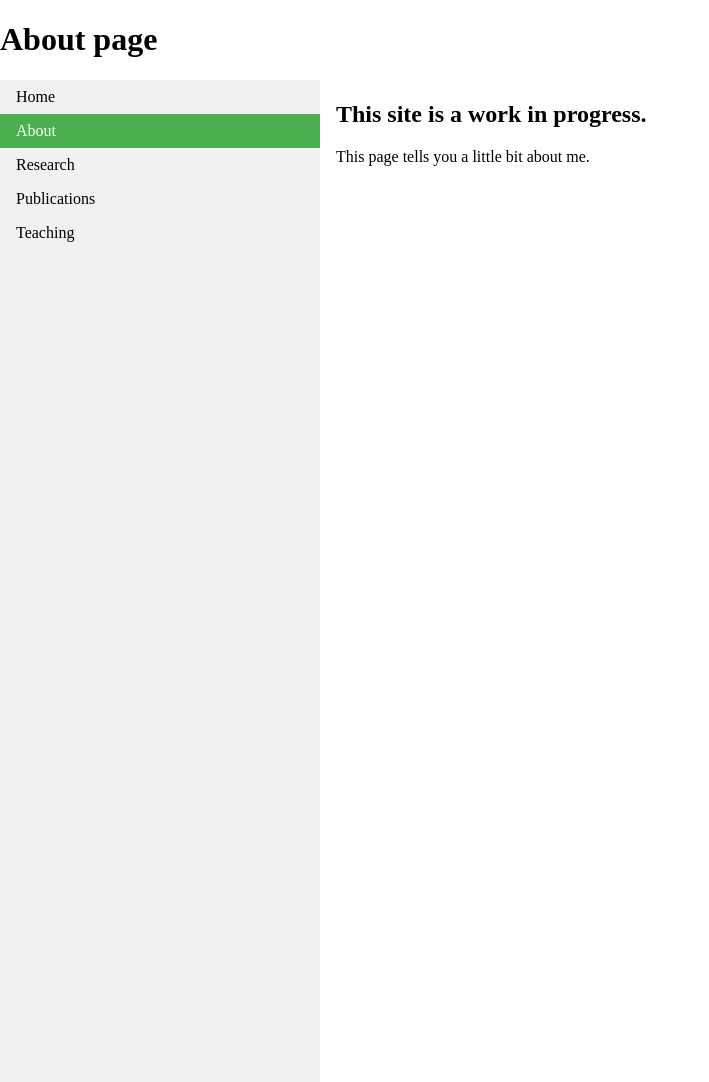
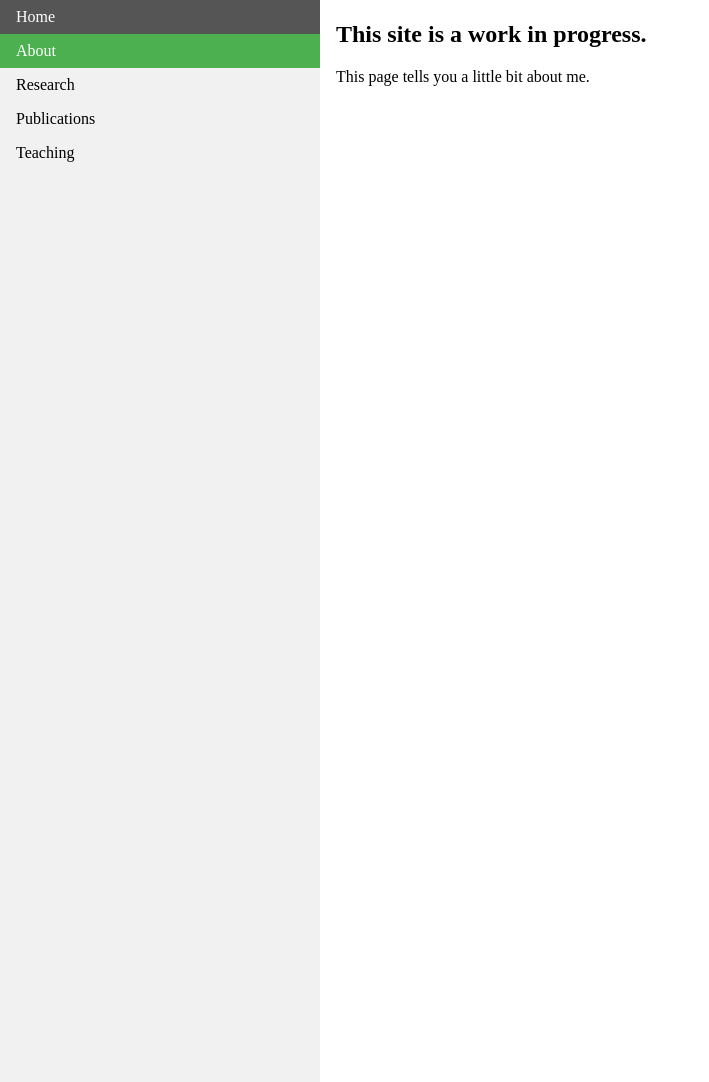
Before and after one commit to tatron/tatron.github.io, a Jekyll site: the page built from about.md, in a window 1280 px wide and 1082 px high. Shown: the whole window, without its empty margins (0-709 px from the left). Built offline with Jekyll 4.4.1, drawn with Linux system fonts in a browser that asks for light colours.

Commit message:
Update about.md

```diff
--- a/about.md
+++ b/about.md
@@ -2,8 +2,6 @@
 layout: default
 title: About
 ---
-# About page
-
 <body>
 
 <ul class="sidenav">
```
